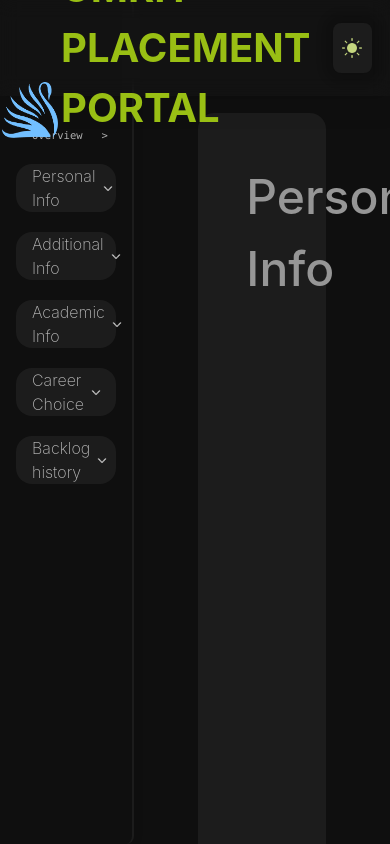
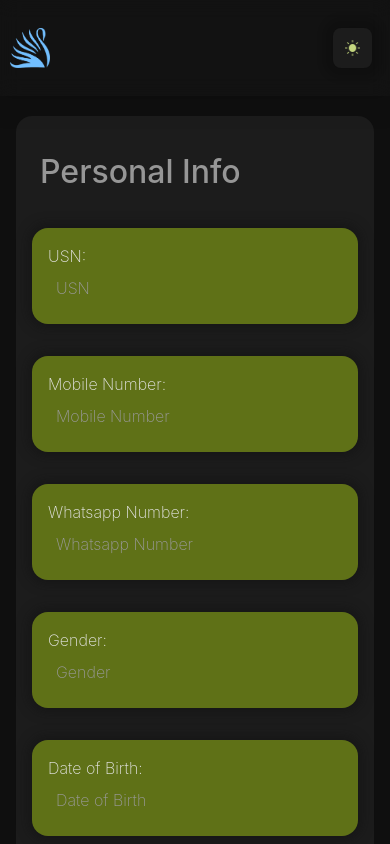
Before and after one commit to anmolsudhir/college-placement-phase1, a React (Create React App) app: page / in a window 390 px wide. Built offline with nearby package versions, Linux system fonts and the light colour scheme.

Commit message:
adds responsive property

```diff
--- a/src/App.js
+++ b/src/App.js
@@ -1,6 +1,6 @@
 import './styles/styles.css';
 import Form from './pages/Form.js'
-import { createContext, useState } from 'react';
+import { useState } from 'react';
 
 function App() {
 
--- a/src/components/FormSlide.jsx
+++ b/src/components/FormSlide.jsx
@@ -1,4 +1,4 @@
-import React, { useRef } from 'react'
+import React from 'react'
 import InputCard from './InputCard'
 
 function FormSlide({props, classes, refv, idx}) {
--- a/src/components/InputCard.jsx
+++ b/src/components/InputCard.jsx
@@ -1,15 +1,10 @@
-import React, {useState} from 'react'
+import React from 'react'
 
 function InputCard({elem}) {
-    const [temp, setTemp] = useState(false)
-    const handleClick = () => {
-        setTemp(true)
-    }
-
   return (
     <div className='elem'>
         {<label className='label-inp' htmlFor={elem.label}>{elem.label}:</label>}
-        <input onFocus={handleClick} placeholder={elem.label} className='my-inp' name={elem.label} id={elem.label} label={elem.label}/>
+        <input placeholder={elem.label} className='my-inp' name={elem.label} id={elem.label} label={elem.label}/>
     </div>
   )
 }
--- a/src/components/SideBar.jsx
+++ b/src/components/SideBar.jsx
@@ -5,7 +5,7 @@ function SideBar({theme, info, handleScroll}) {
     const content = info.map((element, idx) => <SideBarHeader theme={theme} idx={idx} handleScroll={handleScroll} key={element[0].header} label={element[0].header} content = {element[0].content}></SideBarHeader>)
   return (
     <div className='side-bar'>
-        <pre style={{marginBottom:"1rem", marginLeft:"1rem", color:"#B0B0B0"}}>{"Overview   >"}</pre>
+        <pre style={{marginBottom:"1rem", marginLeft:"1rem", color:"#B0B0B0"}}>Overview   {">"}</pre>
         {content}
     </div>
   )
--- a/src/components/SideBarHeader.jsx
+++ b/src/components/SideBarHeader.jsx
@@ -3,7 +3,6 @@ import EXPAND_LIGHT from '../assests/images/expand_more_FILL0_wght100_GRAD-25_op
 import EXPAND_DARK from '../assests/images/down-arrow.png'
 
 function SideBarHeader({theme, label, content, handleScroll, idx}) {
-    const [cardIdx, setCardIdx] = useState(0)
     const [hover, setHover] = useState(false)
     const [transit, setTransit] = useState(null)
     const handleMouseEnter = () => {
--- a/src/components/TopBar.js
+++ b/src/components/TopBar.js
@@ -7,11 +7,11 @@ function TopBar({theme, toggleTheme}) {
   return (
     <div className='topbar'>
         <div className='logo'>
-          <img src={LOGO} style={{height:"3.5rem", width:"3.5rem", alignItems:"center", justifyContent:"center"}}/>
-          <span style={{marginLeft:"1%", fontSize:"2.5rem", fontWeight:"700", color:"#99BF14"}}>CMRIT PLACEMENT PORTAL</span>
+          <img className='logo-img' alt='logo' src={LOGO} style={{height:"3.5rem", width:"3.5rem", alignItems:"center", justifyContent:"center"}}/>
+          <span className='logo-text' >CMRIT PLACEMENT PORTAL</span>
         </div>
         <div className={`theme-btn ${theme}-back`} onClick={toggleTheme}>
-          <img style={{width:"1.25rem", }} src={theme === 'light' ? DARK : LIGHT}/>
+          <img style={{width:"100%", padding:"0.75rem"}} alt='button theme' src={theme === 'light' ? DARK : LIGHT}/>
         </div>
     </div>
   )
--- a/src/styles/styles.css
+++ b/src/styles/styles.css
@@ -9,7 +9,7 @@
 
 #light .containers .form-section .form-section-content .form-slide .inputs .elem {
   background-color: #c5d77f;
-  font-size: large;
+  font-weight: 200;
 }
 
 #light .containers .form-section .form-section-content .form-slide .inputs .elem .my-inp {
@@ -18,7 +18,7 @@
 
 #light .containers .side-bar .side-bar-container .side-bar-content {
   background-color: #DCDCDC;
-  font-size: medium;
+  font-size: clamp(0.7rem, 0.9vw, medium);
   font-weight: 250;
 }
 
@@ -36,6 +36,10 @@
   font-weight: 700;
 }
 
+#light .containers .form-section .form-section-content .form-slide .inputs .elem .my-inp::placeholder {
+  font-weight: 200;
+}
+
 #dark .containers {
   background-color: #0f0f0f;
 }
@@ -48,7 +52,6 @@
   background-color: #5f7117;
   color: rgb(230, 230, 230);
   font-weight: 200;
-  font-size: large;
   box-shadow: 0 0 0.75rem 0.21rem rgba(15, 15, 15, 0.5);
 }
 
@@ -65,8 +68,8 @@
 #dark .containers .side-bar .side-bar-container .side-bar-content {
   background-color: #1c1c1c;
   color: #bbbbbb;
+  font-size: clamp(0.7rem, 0.9vw, medium);
   font-weight: 250;
-  font-size: medium;
 }
 
 #dark .containers .side-bar .side-bar-container .content .side-bar-elem:hover {
@@ -194,7 +197,7 @@
   border-width: 0 2px 0 0;
   box-shadow: 0 0 5px 5px rgba(0, 0, 0, 0.025);
   padding: 8rem 1rem 0 1rem;
-  overflow: hidden;
+  overflow: scroll;
   transition: all 0.15s ease;
 }
 
@@ -298,10 +301,9 @@
   border-width: 0.1rem 0.1rem 0.1rem 0.1rem;
   margin: 1rem 0 1rem 0;
   width: 100%;
-  font-size: 1rem;
+  font-size: clamp(1rem, 2vw, 1rem);
   border: none;
   padding: 0.5rem;
-  font-weight: 500;
   transition: all 0.15s ease;
 }
 
@@ -314,7 +316,7 @@
 .header {
   height: 100%;
   width: 35rem;
-  font-size: 3rem;
+  font-size: clamp(2rem, 3vw, 4rem);
   font-weight: 500;
   text-align: left;
   justify-content: flex-end;
@@ -342,13 +344,13 @@
   border-radius: 1rem;
   padding: 1rem;
   box-shadow: 0 0 0.75rem 0.1rem rgba(127, 157, 19, 0.5);
-  font-size: 1rem;
   font-weight: 300;
   color: rgb(54, 54, 54);
   transition: all 0.15s ease;
 }
 
 .label-inp {
+  font-size: clamp(1rem, 4vw, 1rem);
   transition: all 0.25s ease;
 }
 
@@ -364,13 +366,12 @@
 }
 
 .theme-btn {
-  height: 55%;
   width: 3rem;
   display: flex;
   align-items: center;
   justify-content: center;
   cursor: pointer;
-  margin: 1rem;
+  margin: 0.5rem 1rem;
   border-radius: 0.5rem;
   transition: all 0.25s ease;
 }
@@ -386,11 +387,47 @@
 
 .dark-back {
   background-color: #1c1c1c;
-  box-shadow: 0 0 0.5rem 0.51rem rgba(0, 0, 0, 0.2);
+  box-shadow: 0 0 0.5rem 0.5rem rgba(0, 0, 0, 0.2);
 }
 
 .dark-back:hover {
   transform: rotate(-45deg);
 }
 
+.logo-text {
+  margin-left: 1%;
+  font-weight: 700;
+  color: #99BF14;
+  font-size: clamp(0.7rem, 2.5rem + 0vw, 2.5rem);
+}
+
+@media screen and (max-width: 720px) {
+  .logo-text, .side-bar {
+    display: none;
+  }
+  .form-section-content {
+    padding-left: 1rem;
+    padding-right: 1rem;
+  }
+  .form-slide {
+    padding: 1rem;
+  }
+  .my-inp {
+    margin: 0;
+  }
+}
+@media screen and (max-width: 1050px) {
+  .form-slide {
+    flex-direction: column;
+  }
+  .header {
+    width: 100%;
+    margin: 0.5rem;
+    padding: 0.5rem;
+  }
+}
+.logo-img {
+  padding: 0.5rem;
+}
+
 /*# sourceMappingURL=styles.css.map */
--- a/src/styles/styles.scss
+++ b/src/styles/styles.scss
@@ -10,7 +10,7 @@
 
 #light .containers .form-section .form-section-content .form-slide .inputs .elem{
     background-color: #c5d77f;
-    font-size: large;
+    font-weight: 200;
 }
 
 #light .containers .form-section .form-section-content .form-slide .inputs .elem .my-inp{
@@ -19,7 +19,7 @@
 
 #light .containers .side-bar .side-bar-container .side-bar-content{
     background-color: #DCDCDC;
-    font-size: medium;
+    font-size: clamp(0.7rem, 0.9vw, medium);
     font-weight: 250;
 }
 
@@ -39,6 +39,10 @@
     }
 }
 
+#light .containers .form-section .form-section-content .form-slide .inputs .elem .my-inp::placeholder {
+    font-weight: 200;
+}
+
 #dark .containers{
     background-color: #0f0f0f//#1c1c1c;
 }
@@ -51,7 +55,7 @@
     background-color: #5f7117;
     color: rgb(230, 230, 230);
     font-weight: 200;
-    font-size: large;
+    //font-size: large;
     box-shadow: 0 0 0.75rem 0.21rem rgba($color: #0f0f0f, $alpha: 0.5);
 }
 
@@ -68,8 +72,8 @@
 #dark .containers .side-bar .side-bar-container .side-bar-content {
     background-color: #1c1c1c;
     color: #bbbbbb;
+    font-size: clamp(0.7rem, 0.9vw, medium);
     font-weight: 250;
-    font-size: medium;
 }
 
 #dark .containers .side-bar .side-bar-container .content .side-bar-elem:hover {
@@ -204,7 +208,7 @@
     border-width: 0 2px 0 0;
     box-shadow: 0 0 5px 5px rgba(0, 0, 0, 0.025);
     padding: 8rem 1rem 0 1rem;
-    overflow: hidden;
+    overflow: scroll;
     transition: all 0.15s ease;
 }
 
@@ -286,7 +290,6 @@
 .side-bar-elem:hover {
     cursor: pointer;
     font-weight: 800;
-    //color: #000;
 }
 
 
@@ -312,10 +315,11 @@
     border-width: 0.1rem 0.1rem 0.1rem 0.1rem;
     margin: 1rem 0 1rem 0;
     width: 100%;
-    font-size: 1rem;
+    //font-size: 1rem;
+    font-size: clamp(1rem, 2vw, 1rem);
     border: none;
     padding: 0.5rem;
-    font-weight: 500;
+    //font-weight: 500;
     transition: all 0.15s ease;
 }
 
@@ -328,7 +332,7 @@
 .header{
     height: 100%;
     width: 35rem;
-    font-size: 3rem;
+    font-size: clamp(2rem, 3vw, 4rem);
     font-weight: 500;
     text-align:left;
     justify-content: flex-end;
@@ -356,13 +360,15 @@
     border-radius: 1rem;
     padding: 1rem;
     box-shadow: 0 0 0.75rem 0.1rem rgba($color: #7f9d13, $alpha: 0.5);
-    font-size: 1rem;
+    //font-size: 1rem;
+    //font-size: clamp(0.1rem, 0.9vw, large);
     font-weight: 300;
     color: rgb(54, 54, 54);
     transition: all 0.15s ease;
 }
 
 .label-inp {
+    font-size: clamp(1rem, 4vw, 1rem);
     transition: all 0.25s ease;
 }
 
@@ -376,13 +382,13 @@
 }
 
 .theme-btn {
-    height: 55%;
+    //height: 3rem;
     width: 3rem;
     display: flex;
     align-items: center;
     justify-content: center;
     cursor: pointer;
-    margin: 1rem;
+    margin: 0.5rem 1rem;
     border-radius: 0.5rem;
     transition: all 0.25s ease;
 }
@@ -398,9 +404,50 @@
 
 .dark-back {
     background-color: rgba($color: #1c1c1c, $alpha: 1);
-    box-shadow: 0 0 0.5rem 0.51rem rgba($color: #000000, $alpha: 0.2);
+    box-shadow: 0 0 0.5rem 0.5rem rgba($color: #000000, $alpha: 0.2);
 }
 
 .dark-back:hover {
     transform: rotate(-45deg);
 }
+
+.logo-text {
+    margin-left: 1%;
+    font-weight:700;
+    color:#99BF14;
+    font-size: clamp(0.7rem, 2.5rem + 0vw, 2.5rem);
+}
+
+@media screen and (max-width: 720px) {
+    .logo-text, .side-bar{
+        display: none;
+    }
+
+    .form-section-content{
+        padding-left: 1rem;
+        padding-right: 1rem;
+    }
+
+    .form-slide{
+        padding: 1rem;
+    }
+
+    .my-inp{
+        margin: 0;
+    }
+}
+
+@media screen and (max-width:1050px) {
+    .form-slide {
+        flex-direction: column;
+    }
+    .header {
+        width: 100%;
+        margin: 0.5rem;
+        padding: 0.5rem;
+    }
+}
+
+.logo-img{
+    padding: 0.5rem;
+}
```
Also changed, not shown: 1 other file (tests, documents, lock files or other folders).
